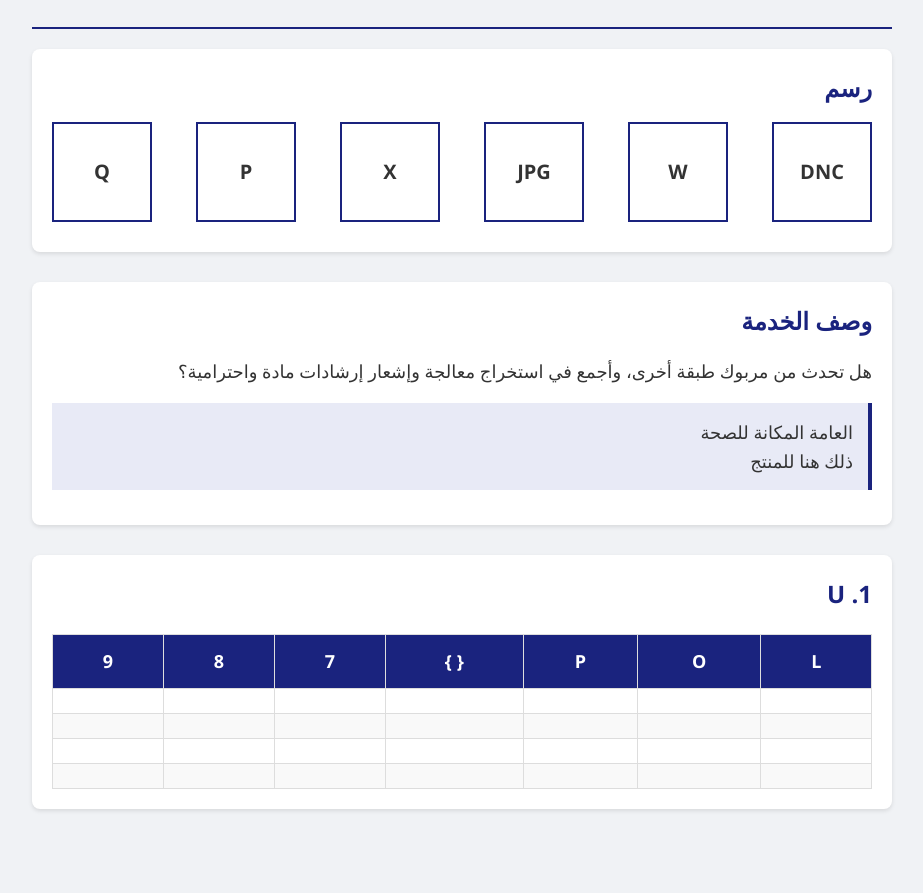
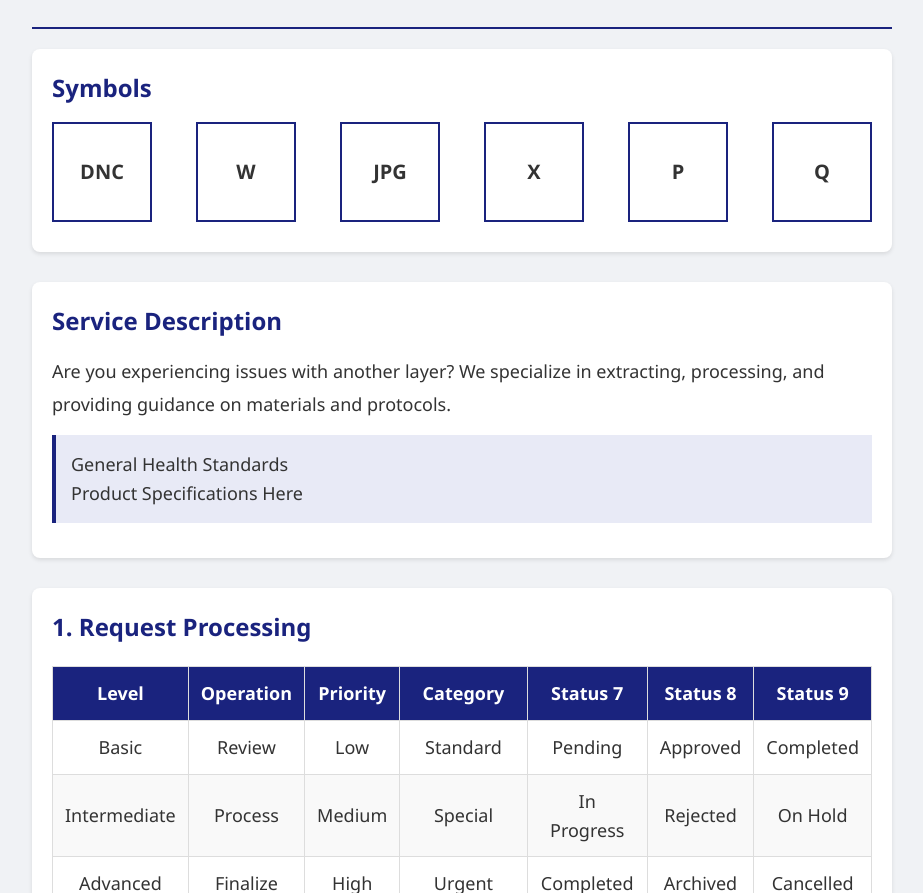
Before and after one commit to mohamedazmey/tasks, a plain HTML site: page index.html in a window 1280 px wide. Shown: the part 153-1046 px from the top of the page, without its empty margins (178-1101 px from the left). Before the commit the page ends 1012 px from the top, so only its background shows below. Drawn offline with Linux system fonts and the light colour scheme.

```diff
--- a/index.html
+++ b/index.html
@@ -1,9 +1,9 @@
 <!DOCTYPE html>
-<html lang="ar" dir="rtl">
+<html lang="en">
 <head>
     <meta charset="UTF-8">
     <meta name="viewport" content="width=device-width, initial-scale=1.0">
-    <title>شكالت - خدمة التسهيلات المشتريات</title>
+    <title>Shakalat - Purchase Facilitation Service</title>
     <style>
         * {
             margin: 0;
@@ -88,7 +88,7 @@
         .highlighted-text {
             background-color: #e8eaf6;
             padding: 15px;
-            border-right: 4px solid #1a237e;
+            border-left: 4px solid #1a237e;
             margin: 15px 0;
             font-size: 18px;
         }
@@ -138,14 +138,14 @@
 </head>
 <body>
     <div class="header">
-        <div class="main-title">شكالت</div>
-        <div class="subtitle">أهمه خدمة التسهيلات المشتريات الطلبات الواردة</div>
+        <div class="main-title">Shakalat</div>
+        <div class="subtitle">Main Purchase Facilitation Service for Incoming Requests</div>
     </div>
 
     <div class="divider"></div>
 
     <div class="section">
-        <div class="section-title">رسم</div>
+        <div class="section-title">Symbols</div>
         <div class="symbols-container">
             <div class="symbol">DNC</div>
             <div class="symbol">W</div>
@@ -157,67 +157,67 @@
     </div>
 
     <div class="section">
-        <div class="section-title">وصف الخدمة</div>
+        <div class="section-title">Service Description</div>
         <div class="description">
-            هل تحدث من مربوك طبقة أخرى، وأجمع في استخراج معالجة وإشعار إرشادات مادة واحترامية؟
+            Are you experiencing issues with another layer? We specialize in extracting, processing, and providing guidance on materials and protocols.
         </div>
         <div class="highlighted-text">
-            العامة المكانة للصحة<br>
-            ذلك هنا للمنتج
+            General Health Standards<br>
+            Product Specifications Here
         </div>
     </div>
 
     <div class="section">
-        <div class="section-title">1. U</div>
+        <div class="section-title">1. Request Processing</div>
         <div class="table-container">
             <table>
                 <thead>
                     <tr>
-                        <th>L</th>
-                        <th>O</th>
-                        <th>P</th>
-                        <th>{ }</th>
-                        <th>7</th>
-                        <th>8</th>
-                        <th>9</th>
+                        <th>Level</th>
+                        <th>Operation</th>
+                        <th>Priority</th>
+                        <th>Category</th>
+                        <th>Status 7</th>
+                        <th>Status 8</th>
+                        <th>Status 9</th>
                     </tr>
                 </thead>
                 <tbody>
                     <tr>
-                        <td></td>
-                        <td></td>
-                        <td></td>
-                        <td></td>
-                        <td></td>
-                        <td></td>
-                        <td></td>
+                        <td>Basic</td>
+                        <td>Review</td>
+                        <td>Low</td>
+                        <td>Standard</td>
+                        <td>Pending</td>
+                        <td>Approved</td>
+                        <td>Completed</td>
                     </tr>
                     <tr>
-                        <td></td>
-                        <td></td>
-                        <td></td>
-                        <td></td>
-                        <td></td>
-                        <td></td>
-                        <td></td>
+                        <td>Intermediate</td>
+                        <td>Process</td>
+                        <td>Medium</td>
+                        <td>Special</td>
+                        <td>In Progress</td>
+                        <td>Rejected</td>
+                        <td>On Hold</td>
                     </tr>
                     <tr>
-                        <td></td>
-                        <td></td>
-                        <td></td>
-                        <td></td>
-                        <td></td>
-                        <td></td>
-                        <td></td>
+                        <td>Advanced</td>
+                        <td>Finalize</td>
+                        <td>High</td>
+                        <td>Urgent</td>
+                        <td>Completed</td>
+                        <td>Archived</td>
+                        <td>Cancelled</td>
                     </tr>
                     <tr>
-                        <td></td>
-                        <td></td>
-                        <td></td>
-                        <td></td>
-                        <td></td>
-                        <td></td>
-                        <td></td>
+                        <td>Expert</td>
+                        <td>Audit</td>
+                        <td>Critical</td>
+                        <td>Confidential</td>
+                        <td>Verified</td>
+                        <td>Escalated</td>
+                        <td>Resolved</td>
                     </tr>
                 </tbody>
             </table>
```
